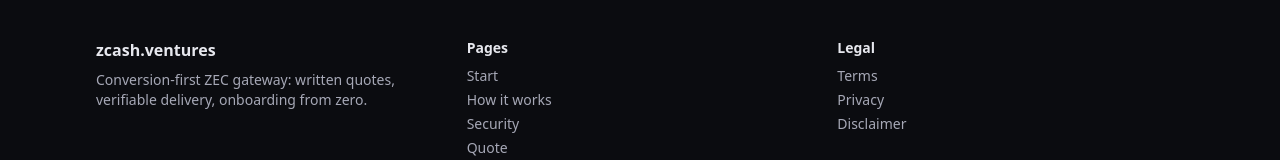
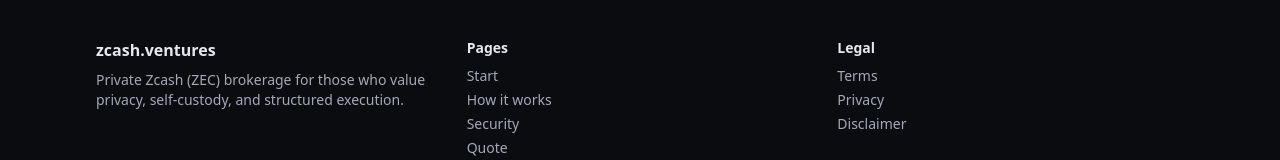
Before and after one commit to Gatsby01k/zcash-ventures, a Next.js app: page / in a window 1280 px wide. Shown: the part 2179-2339 px from the top of the page. Built offline with nearby package versions, Linux system fonts and the light colour scheme.

Commit message:
Update footer.tsx

```diff
--- a/components/footer.tsx
+++ b/components/footer.tsx
@@ -9,7 +9,7 @@
           <div className="space-y-2">
             <div className="font-semibold">zcash.ventures</div>
             <p className="text-sm text-muted">
-              Conversion-first ZEC gateway: written quotes, verifiable delivery, onboarding from zero.
+              Private Zcash (ZEC) brokerage for those who value privacy, self-custody, and structured execution.
             </p>
           </div>
 
```
